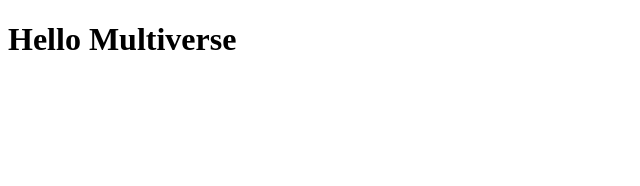
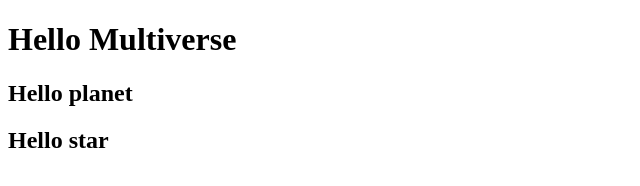
Before and after one commit to kawinnat09/kawinnat09, a plain HTML site: page index.html in a window 1280 px wide. Shown: the whole page, without its empty margins (0-640 px from the left). Drawn offline with Linux system fonts and the light colour scheme.

Commit message:
Update app

```diff
--- a/index.html
+++ b/index.html
@@ -5,5 +5,7 @@
     </head>
     <body>
         <h1>Hello Multiverse</h1>
+        <h2>Hello planet</h2>
+        <h2>Hello star</h2>
     </body>
 </html>
```
